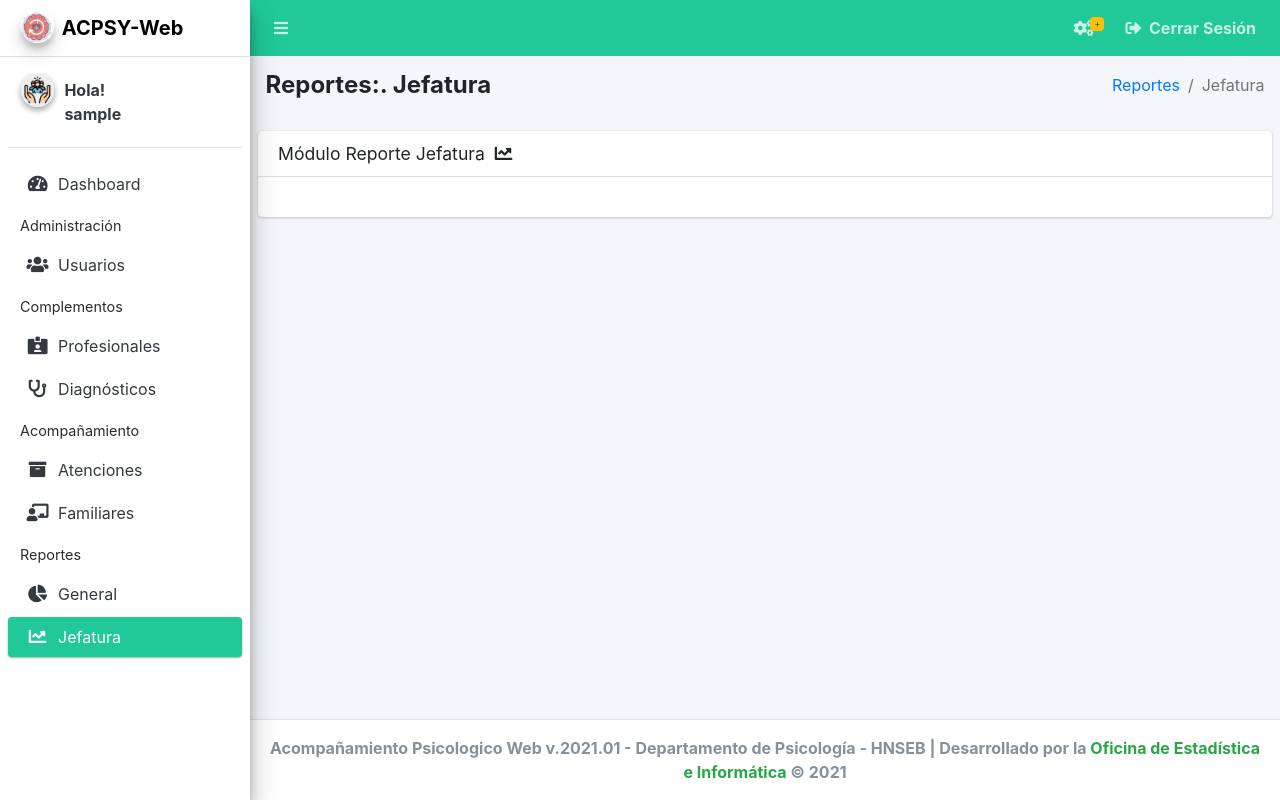
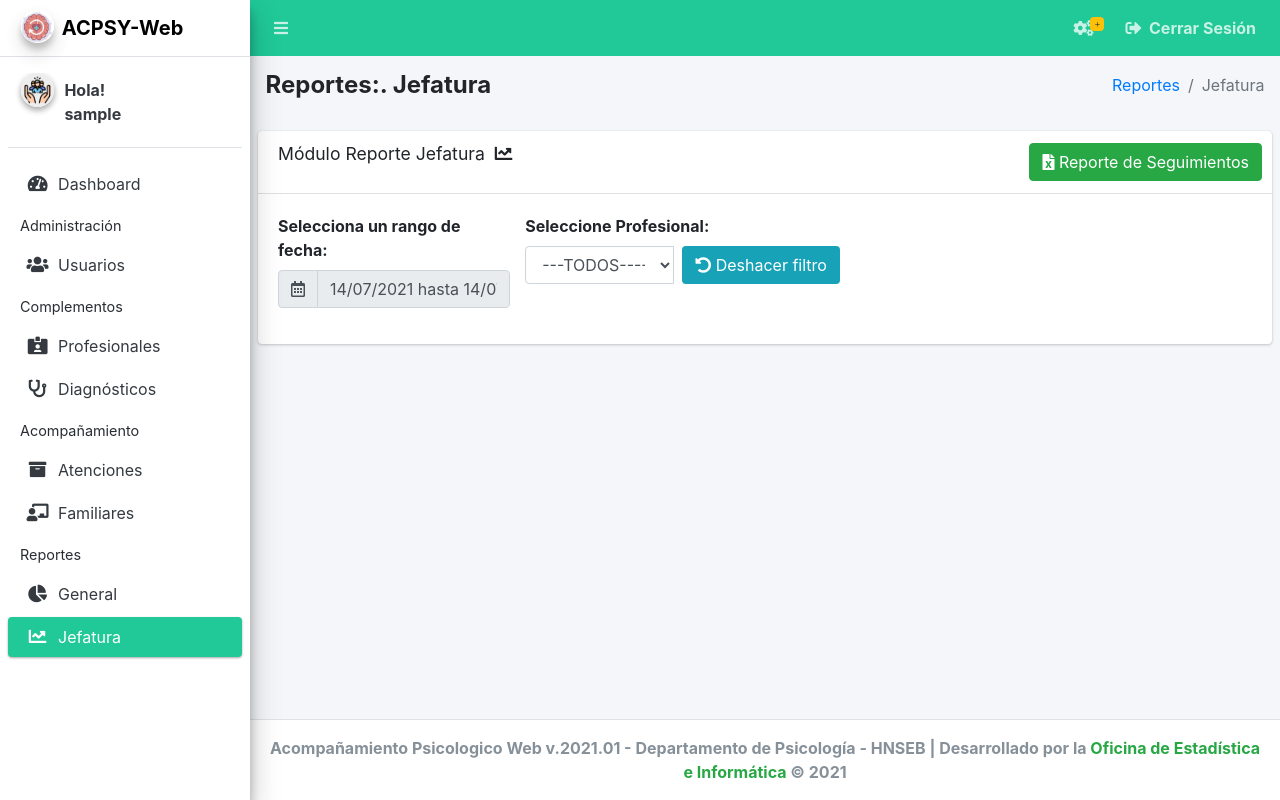
Before and after one commit to ocastrop96/acpsy, a PHP site: page /reporte-jefatura in a window 1280 px wide. Run offline with PHP 8.4, Linux system fonts and the light colour scheme; the visitor is signed in with stand-in values (Sample User, id 1); data that the repository does not hold is empty; some libraries are stand-ins or nearby versions.

Commit message:
14072021 -2

```diff
--- a/public/js/reportes-general.js
+++ b/public/js/reportes-general.js
@@ -275,7 +275,6 @@ function cargarSegRegs(inicior, finr) {
         processData: false,
         dataType: "json",
         success: function (respuesta) {
-            console.log(respuesta);
             if (respuesta.length > 0) {
                 var mes = [];
                 var contador = [];
--- a/public/js/reportes-jefatura.js
+++ b/public/js/reportes-jefatura.js
@@ -0,0 +1,49 @@
+$("#deshacer-filtro-RJ").on("click", function () {
+    window.location = "reporte-jefatura";
+});
+$("input[name='rango-rj']").daterangepicker({
+    opens: 'left',
+    maxSpan: {
+        days: 30,
+    },
+    startDate: moment(),
+    endDate: moment(),
+    locale: {
+        format: "DD/MM/YYYY",
+        separator: " hasta ",
+        applyLabel: "Aplicar",
+        cancelLabel: "Cancelar",
+        fromLabel: "Desde",
+        toLabel: "Hasta",
+        customRangeLabel: "Personalizar",
+        weekLabel: "W",
+        daysOfWeek: ["Do", "Lu", "Ma", "Mie", "Ju", "Vi", "Sa"],
+        monthNames: [
+            "Enero",
+            "Febrero",
+            "Marzo",
+            "Abril",
+            "Mayo",
+            "Junio",
+            "Julio",
+            "Agosto",
+            "Setiembre",
+            "Octubre",
+            "Noviembre",
+            "Diciembre",
+        ],
+        firstDay: 1,
+    },
+}, function (start, end) {
+    let inicio = start.format('YYYY-MM-DD');
+    let fin = end.format('YYYY-MM-DD');
+    let profesional = $("#rjProfesional").val();
+
+    $('#rango-rj').attr('inicio', inicio);
+    $('#rango-rj').attr('fin', fin);
+    $(".rseg1").attr("href", "public/views/docs/rp-seguimientos-jefatura.php?reporte=reporte&inicio=" + inicio + "&fin=" + fin + "&profesional=" + profesional);
+});
+
+$("#rjProfesional").on("change", function () {
+
+});
--- a/public/views/pages/reporte-jefatura.php
+++ b/public/views/pages/reporte-jefatura.php
@@ -26,8 +26,52 @@ if ($_SESSION["loginPerfil"] == 3) {
     <div class="card">
       <div class="card-header">
         <h3 class="card-title">Módulo Reporte Jefatura &nbsp;<i class="fas fa-chart-line"></i></h3>
+        <div class="card-tools">
+          <a href="public/views/docs/rp-seguimientos-jefatura.php?reporte=reporte" class="rseg1">
+            <button type="btn" class="btn btn-success"><i class="fas fa-file-excel"></i> Reporte de Seguimientos
+            </button>
+          </a>
+        </div>
       </div>
       <div class="card-body">
+        <div class="row">
+          <div class="col-12 col-sm-12 col-md-12 col-lg-3 col-xl-3">
+            <div class="form-group">
+              <label>Selecciona un rango de fecha:</label>
+              <div class="input-group">
+                <div class="input-group-prepend">
+                  <span class="input-group-text">
+                    <i class="far fa-calendar-alt"></i>
+                  </span>
+                </div>
+                <input type="text" class="form-control float-right" id="rango-rj" name="rango-rj" readonly inicio="<?php date_default_timezone_set('America/Lima');
+                                                                                                                    echo date("Y-m-d"); ?>" fin="<?php date_default_timezone_set('America/Lima');
+                                                                                                                    echo date("Y-m-d"); ?>">
+              </div>
+            </div>
+          </div>
+          <div class="col-12 col-sm-12 col-md-12 col-lg-4 col-xl-4">
+            <div class="form-group">
+              <label>Seleccione Profesional:</label>
+              <div class="input-group">
+                <select class="form-control" name="rjProfesional" id="rjProfesional">
+                  <option value="0">---TODOS-----</option>
+                  <?php
+                  $item = null;
+                  $value = null;
+
+                  $profesionales = ProfesionalesControlador::ctrListarProfesionales($item, $value);
+                  foreach ($profesionales as $key => $value) {
+                    echo '<option value="' . $value["idProfesional"] . '">' . $value["nombresProfesional"] . ' ' . $value["apellidosProfesional"] . '</option>';
+                  }
+                  ?>
+                </select>
+                <button type="btn" class="ml-2 btn bg-info pull-right" id="deshacer-filtro-RJ"><i class="fas fa-undo-alt"></i> Deshacer filtro
+                </button>
+              </div>
+            </div>
+          </div>
+        </div>
       </div>
     </div>
   </section>
```
Also changed, not shown: backup/acpsy (10).sql (added), public/views/docs/rp-seguimientos-jefatura.php (added).
